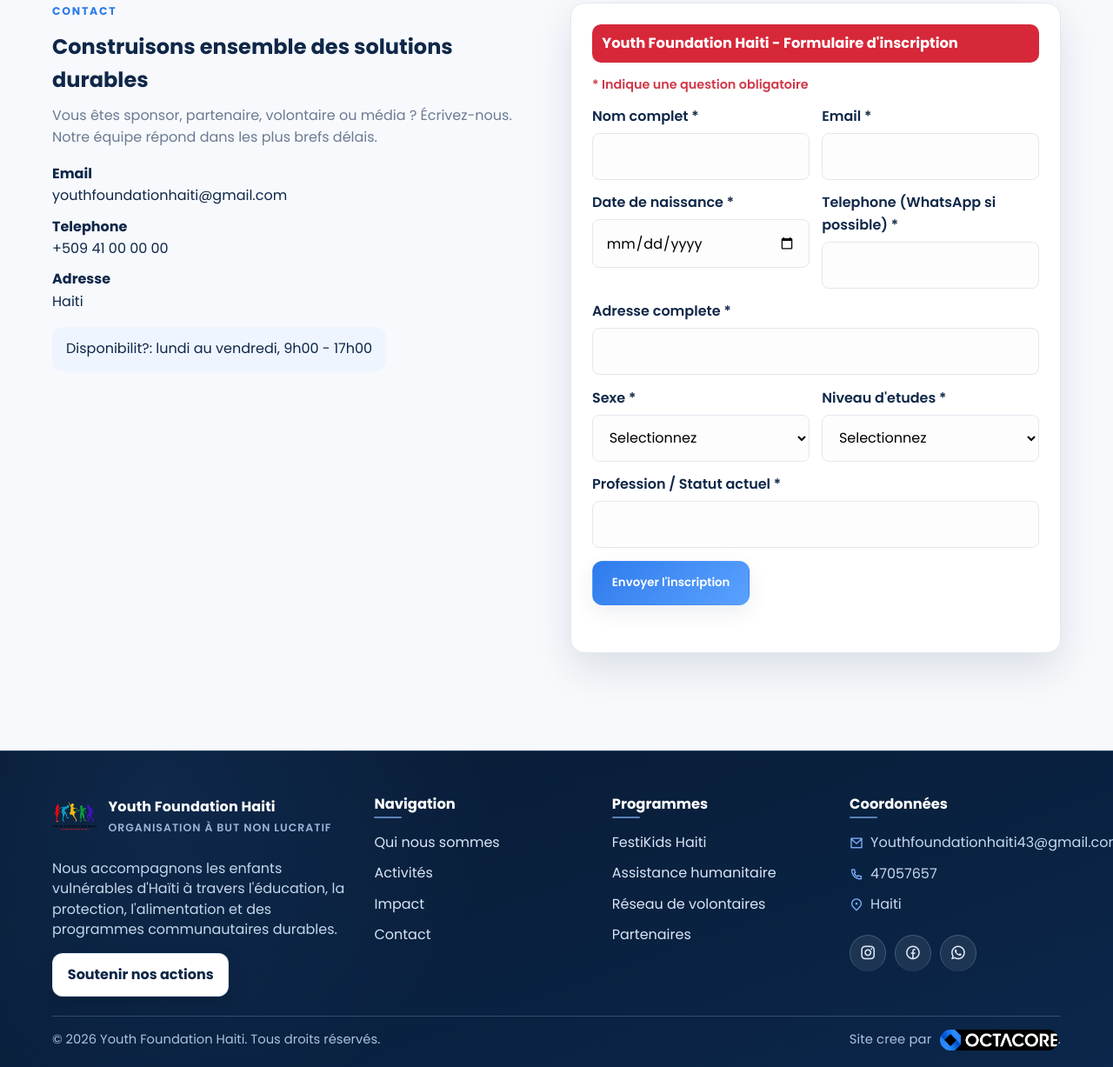
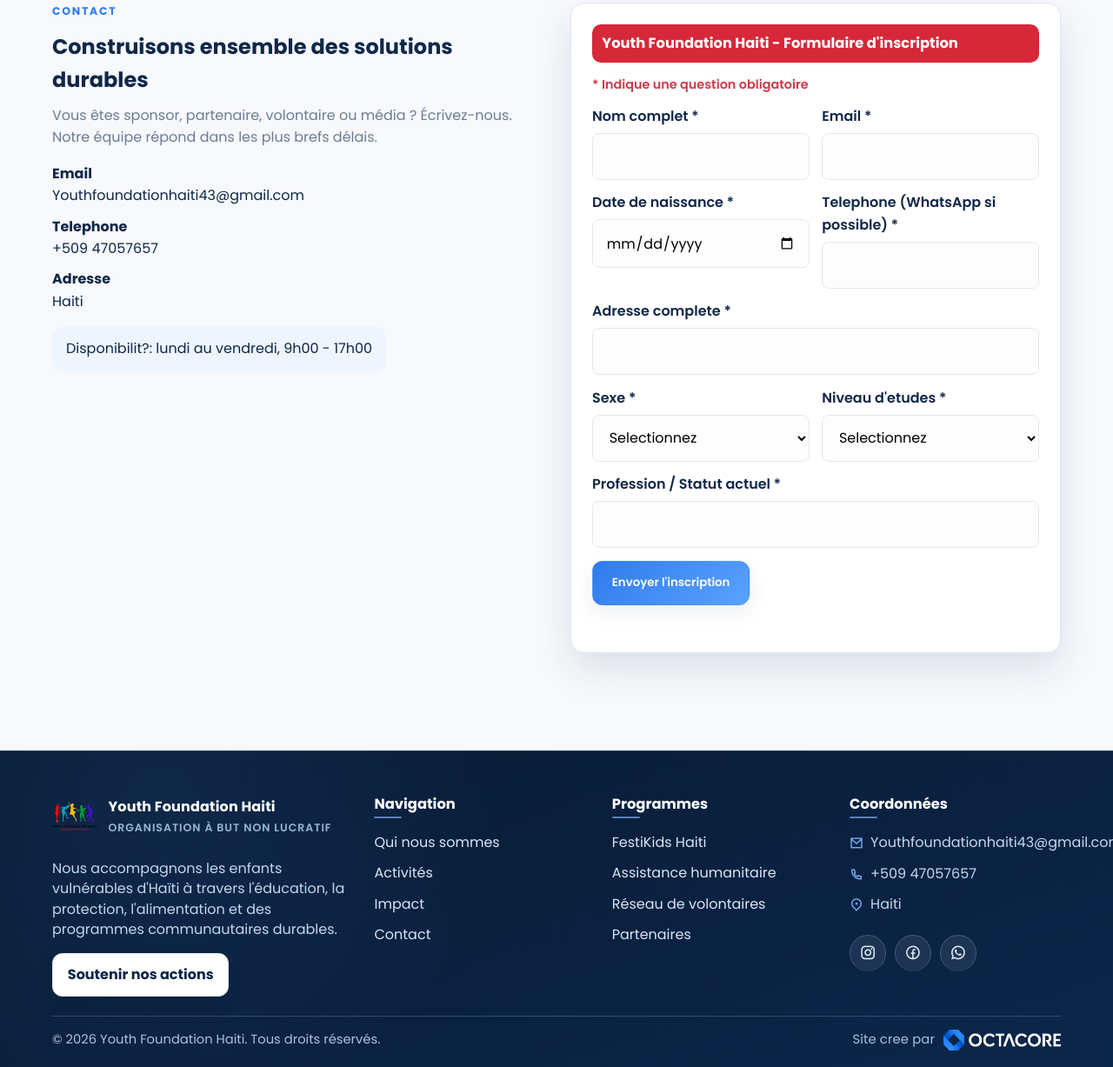
Before and after one commit to Scarline2005/testYFH, a website: page index.html in a window 1280 px wide. Shown: the part 5253-6480 px from the top of the page at 87% size. Drawn offline with nearby package versions, Linux system fonts and the light colour scheme.

Commit message:
correction du mail, de l'effet Schimmer sur octacore, correction du numero de tel, ajout du favicon

```diff
--- a/css/main.css
+++ b/css/main.css
@@ -1886,7 +1886,7 @@ textarea:focus {
   margin-left: 0.35rem;
   vertical-align: middle;
   text-decoration: none;
-  border-radius: 8px;
+  border-radius: 0;
   overflow: hidden;
 }
 
@@ -1894,6 +1894,7 @@ textarea:focus {
   display: block;
   height: 24px;
   width: auto;
+  border-radius: 0;
 }
 
 .footer-pro__credit-logo::after {
--- a/index.html
+++ b/index.html
@@ -1,9 +1,9 @@
 <!DOCTYPE html>
 <html lang="fr">
 <head>
-  <meta charset="UTF-8" />
+    <meta charset="UTF-8" />
   <meta name="viewport" content="width=device-width, initial-scale=1.0" />
-  <meta name="description" content="Youth Foundation Haiti accompagne les enfants et jeunes vuln&eacute;rables &agrave; travers des actions &eacute;ducatives, sociales, culturelles et humanitaires." />
+  <link rel="icon" href="assets/favicon/favicon.jpg" type="image/jpeg" />
   <link rel="preconnect" href="https://fonts.googleapis.com" />
   <link rel="preconnect" href="https://fonts.gstatic.com" crossorigin />
   <link href="https://fonts.googleapis.com/css2?family=Poppins:wght@400;500;600;700&display=swap" rel="stylesheet" />
@@ -399,6 +399,9 @@
             <img src="assets/images/sponosors/sp11.png" alt="Logo sponsor sp11" loading="lazy" />
           </div>
           <div class="partner" role="listitem">
+            <img src="assets/images/sponosors/Logo_octacore.png" alt="Logo sponsor Octacore" loading="lazy" />
+          </div>
+          <div class="partner" role="listitem">
             <img src="assets/images/sponosors/sp12.png" alt="Logo sponsor sp12" loading="lazy" />
           </div>
           <div class="partner" role="listitem">
@@ -452,11 +455,11 @@
           <ul class="contact__details">
             <li>
               <span class="contact__label">Email</span>
-              <a href="mailto:youthfoundationhaiti@gmail.com">youthfoundationhaiti@gmail.com</a>
+              <a href="mailto:Youthfoundationhaiti43@gmail.com">Youthfoundationhaiti43@gmail.com</a>
             </li>
             <li>
               <span class="contact__label">Telephone</span>
-              <a href="tel:+50941000000">+509 41 00 00 00</a>
+              <a href="tel:+50947057657">+509 47057657</a>
             </li>
             <li>
               <span class="contact__label">Adresse</span>
@@ -566,7 +569,7 @@
         <h3>Coordonn&eacute;es</h3>
         <ul class="footer-pro__contact">
           <li><i class="ri-mail-line" aria-hidden="true"></i><a href="mailto:Youthfoundationhaiti43@gmail.com">Youthfoundationhaiti43@gmail.com</a></li>
-          <li><i class="ri-phone-line" aria-hidden="true"></i><a href="tel:47057657">47057657</a></li>
+          <li><i class="ri-phone-line" aria-hidden="true"></i><a href="tel:+50947057657">+509 47057657</a></li>
           <li><i class="ri-map-pin-2-line" aria-hidden="true"></i><span>Haiti</span></li>
         </ul>
         <div class="social social--footer-pro">
@@ -579,7 +582,7 @@
 
     <div class="container footer-pro__bottom">
       <p>&copy; <span data-current-year>2026</span> Youth Foundation Haiti. Tous droits r&eacute;serv&eacute;s.</p>
-      <p class="footer-pro__credit">Site cree par <a class="footer-pro__credit-logo" href="https://octacore-ht.netlify.app/" target="_blank" rel="noopener noreferrer" aria-label="Site Octacore"><img src="assets/images/image_tem/octacore.jpeg" alt="Octacore" loading="lazy" /></a>.</p>
+      <p class="footer-pro__credit">Site cree par <a class="footer-pro__credit-logo" href="https://octacore-ht.netlify.app/" target="_blank" rel="noopener noreferrer" aria-label="Site Octacore"><img src="assets/images/image_tem/octacore.png" alt="Octacore" loading="lazy" /></a></p>
     </div>
   </footer>
 
```
Also changed, not shown: about.html (+2 -3 lines), ce-que-nous-faisons.html (+2 -3 lines), donate.html (+2 -3 lines), galerie-volontaires.html (+2 -3 lines), nos-volontaires.html (+2 -3 lines), partenaires.html (+2 -2 lines), programs.html (+2 -2 lines), qui-sommes-nous.html (+2 -3 lines), temoignages.html (+4 -4 lines), assets/favicon/favicon.jpg (added), assets/images/image_tem/octacore.jpeg (deleted), assets/images/image_tem/octacore.png (added).
